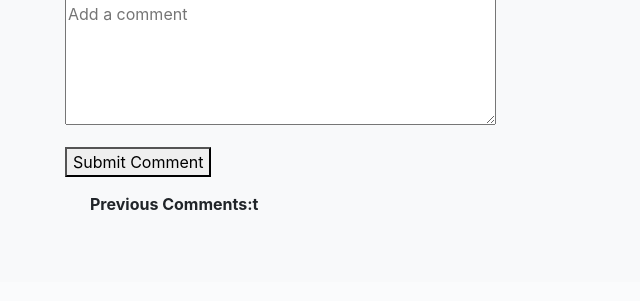
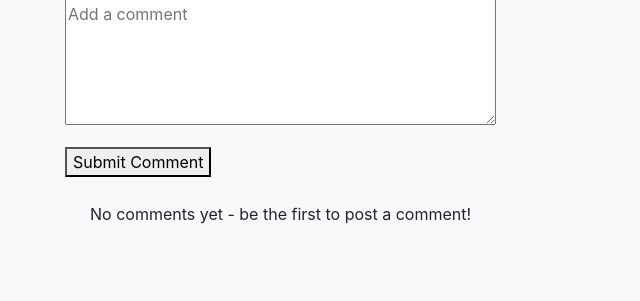
Before and after one commit to TulioPerez/Commerce, a Django app: page /item/1 in a window 1280 px wide. Shown: the part 726-1027 px from the top of the page, without its empty margins (0-640 px from the left). Before the commit the page ends 936 px from the top, so only its background shows below. Run offline with Django 3.2, Linux system fonts and the light colour scheme; a user stored in the database is signed in; data comes from the database, SQL or seed files in the repository; both versions use the stored data as it was before the commit; some libraries are stand-ins or nearby versions.

Commit message:
Bug fixes
Fixed:
+ "Be the first the comment" when none exist
+ auction_listing's comment now defaults to "None" to avoid crashing when creating a listing

```diff
--- a/auctions/models.py
+++ b/auctions/models.py
@@ -37,7 +37,7 @@ class Auction_Listing(models.Model):
     timestamp = models.DateTimeField(auto_now_add=True)
     closing_time = models.DateTimeField(blank=False)
     is_open = models.BooleanField(default=True)
-    comment = models.ForeignKey("Comment", on_delete=models.SET_NULL, null=True, blank=True, related_name="comments")
+    comment = models.ForeignKey("Comment", on_delete=models.SET_NULL, default=None, null=True, blank=True, related_name="comments")
 
     # close auction
     def close_auction(self):
--- a/auctions/templates/auctions/listing_detail.html
+++ b/auctions/templates/auctions/listing_detail.html
@@ -102,8 +102,8 @@
             <button type="submit" name="action" value="submit_comment">Submit Comment</button>
         </form>
         <div id="comments_heading">
-            {% if listing.comments %}
-            Previous Comments:t
+            {% if comments %}
+            Previous Comments:
             <ul>
                 {% for comment in comments %}
                 <li id="comments">
@@ -115,7 +115,9 @@
                 {% endfor %}
             </ul>
             {% else %}
-                No comments yet. Be the first to post a comment!
+            <div id="comments">
+                No comments yet - be the first to post a comment!
+            </div>
             {% endif %}
         </div>
         {% endif %}
```
Also changed, not shown: auctions/migrations/0017_alter_auction_listing_comment.py (added), db.sqlite3, media/20170101_161834.jpg (added), media/20170101_161834_IOjH6r1.jpg (added), media/20170101_161834_uE8Gbp3.jpg (added).
